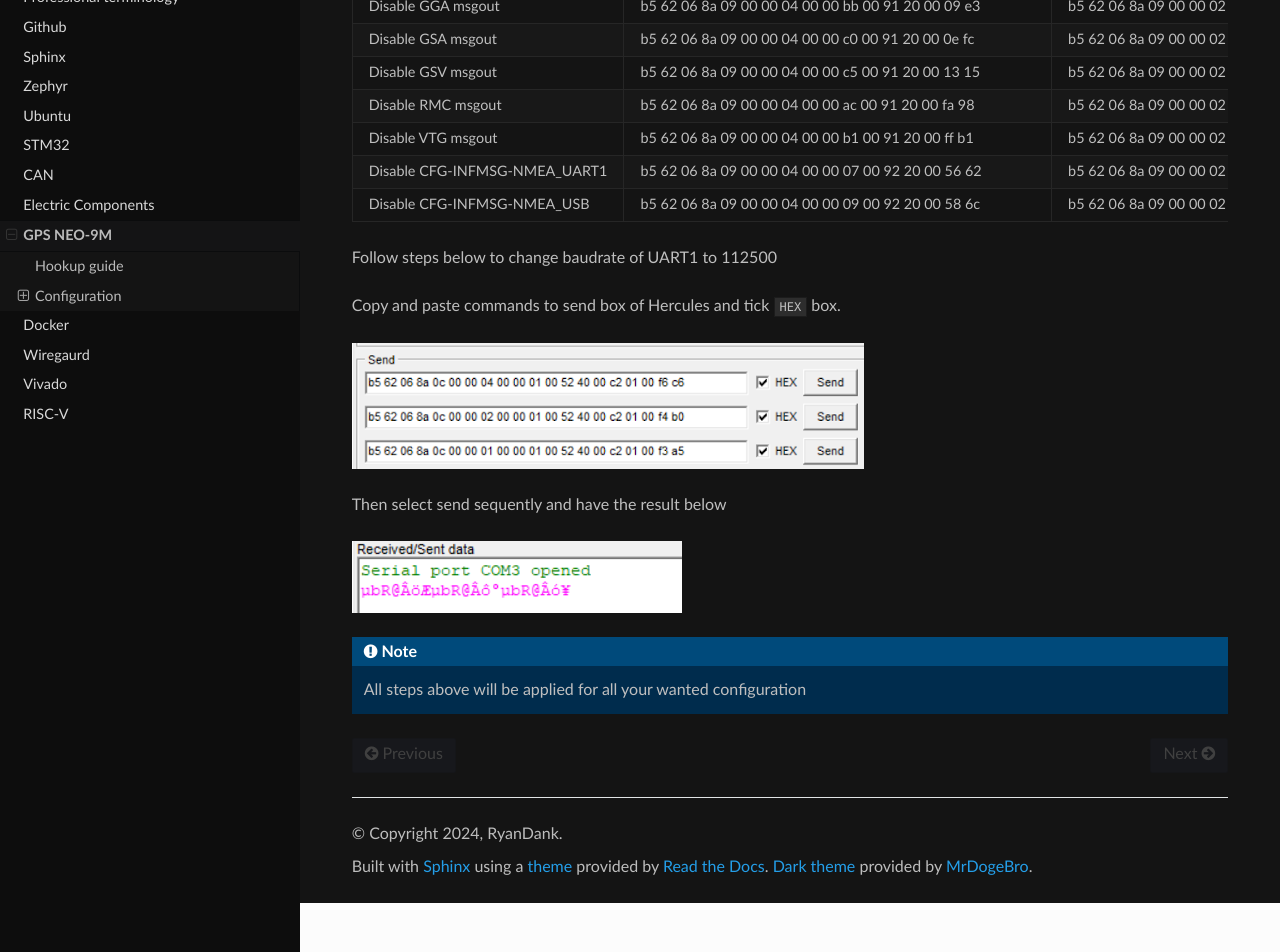
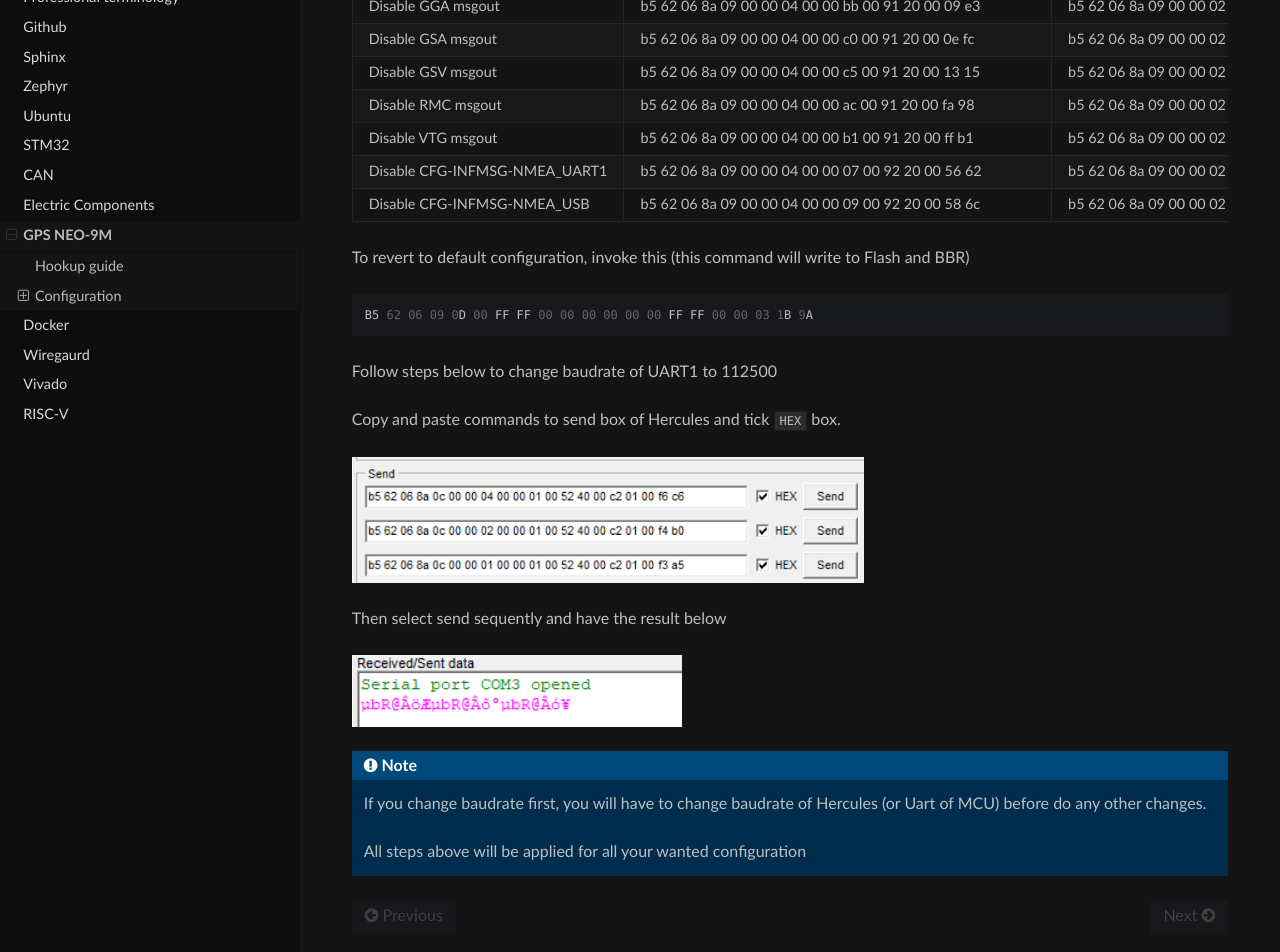
Before and after one commit to ryanjtr/MyDocs, a Sphinx documentation site: the page built from docs/source/Contents/gps_neo9m.rst, in a window 1280 px wide and 1400 px high, scrolled down 4940 px. Shown: the part 335-1287 px from the top of the window. Built offline with Sphinx 7.4.7 and the Read the Docs theme 2.0.0, drawn with Linux system fonts in a browser that asks for light colours; pages that are not in the unit, such as notebooks, are missing from menus.

Commit message:
add revert default configuration command and 1 tip

```diff
--- a/docs/source/Contents/gps_neo9m.rst
+++ b/docs/source/Contents/gps_neo9m.rst
@@ -154,6 +154,13 @@ Connect Tx pin of module UART(USB to TTL CP2102) with pin Rx of module GPS. Conn
       - b5 62 06 8a 09 00 00 02 00 00 09 00 92 20 00 56 5c
       - b5 62 06 8a 09 00 00 01 00 00 09 00 92 20 00 55 54
 
+To revert to default configuration, invoke this (this command will write to Flash and BBR)
+
+.. code-block::
+
+    B5 62 06 09 0D 00 FF FF 00 00 00 00 00 00 FF FF 00 00 03 1B 9A
+
+
 Follow steps below to change baudrate of UART1 to 112500
 
 Copy and paste commands to send box of Hercules and tick ``HEX`` box.
@@ -166,4 +173,6 @@ Then select send sequently and have the result below
 
 .. note::
 
-    All steps above will be applied for all your wanted configuration
+  If you change baudrate first, you will have to change baudrate of Hercules (or Uart of MCU) before do any other changes.
+
+  All steps above will be applied for all your wanted configuration
```
